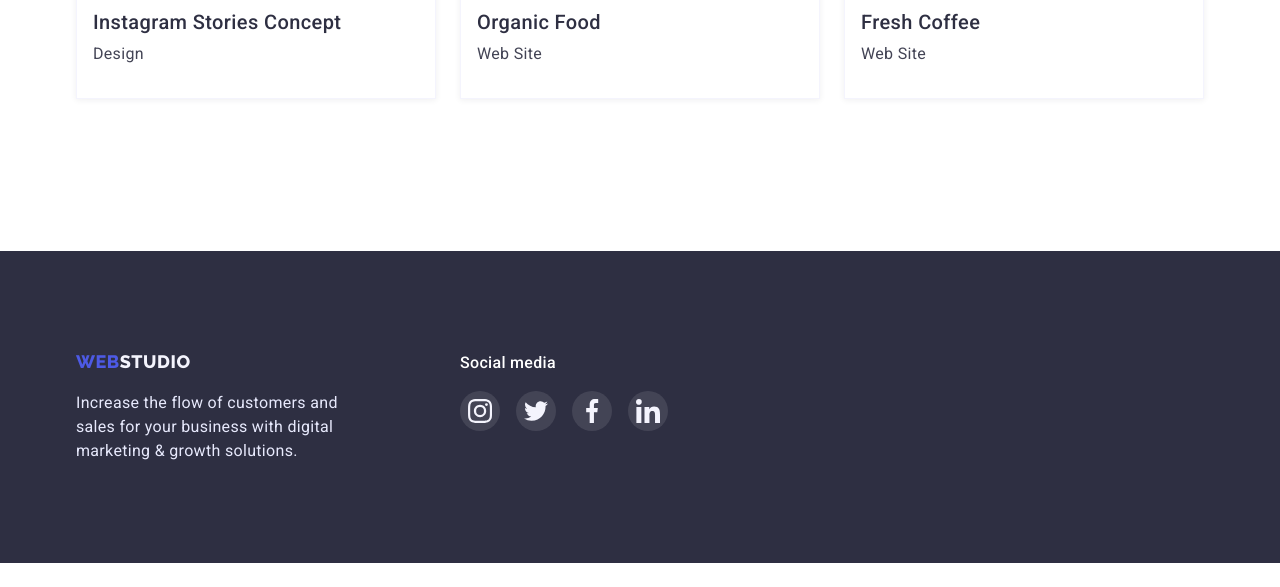
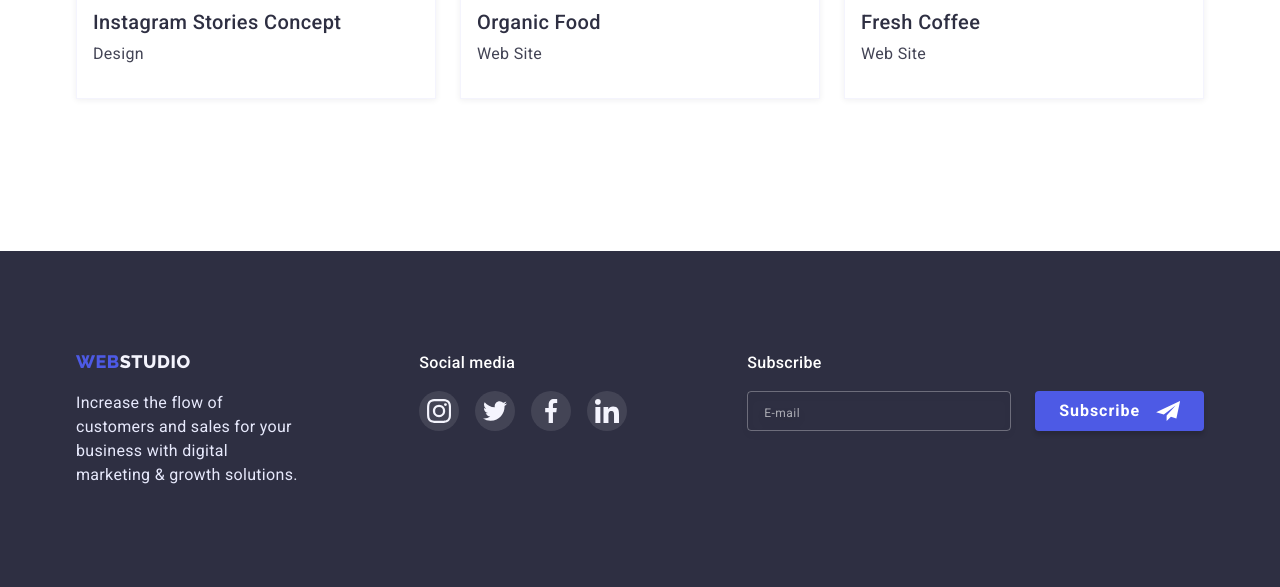
Before and after one commit to OsinskyiR/goit-markup-hw-06, a plain HTML site: page portfolio.html in a window 1280 px wide. Shown: the part 1550-2137 px from the top of the page. Before the commit the page ends 2113 px from the top, so only its background shows below. Drawn offline with nearby package versions, Linux system fonts and the light colour scheme.

Commit message:
hw-6_save-2

```diff
--- a/portfolio.html
+++ b/portfolio.html
@@ -351,6 +351,27 @@
             </li>
           </ul>
         </div>
+        <div class="fotter-wrap">
+          <h2 class="social-list-titile">Subscribe</h2>
+          <form class="form-footer">
+            <input
+              type="email"
+              name="user-email"
+              class="form-footer-input"
+              placeholder="E-mail"
+            />
+            <div class="modal-foooter-form-wrap">
+              <button type="submit" class="modal-form-subscribe">
+                Subscribe
+              </button>
+              <svg class="modal-form-subscribe-icon" width="24px" height="20px">
+                <use
+                  href="./images/sprite/symbol-defs.svg#icon-icon-send "
+                ></use>
+              </svg>
+            </div>
+          </form>
+        </div>
       </div>
     </footer>
     <!------------------ </footer>------------------------------->
```
